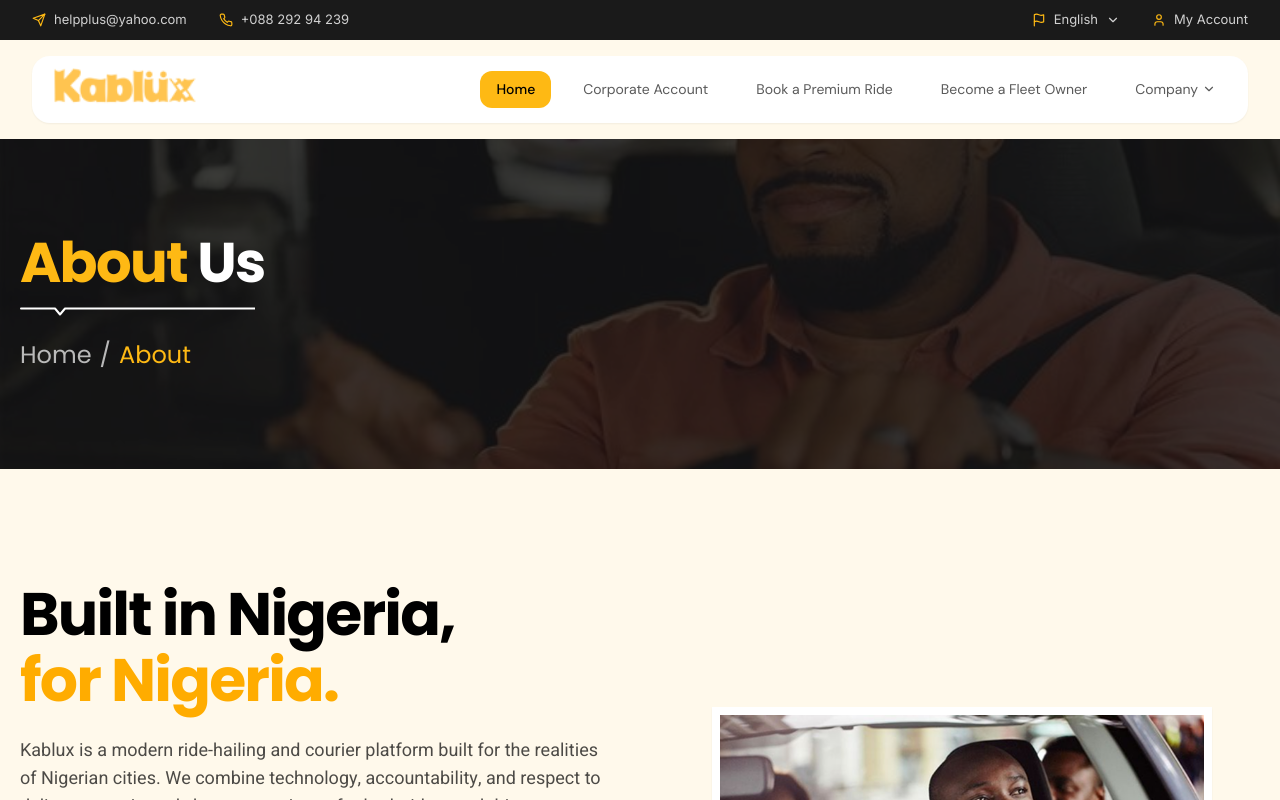
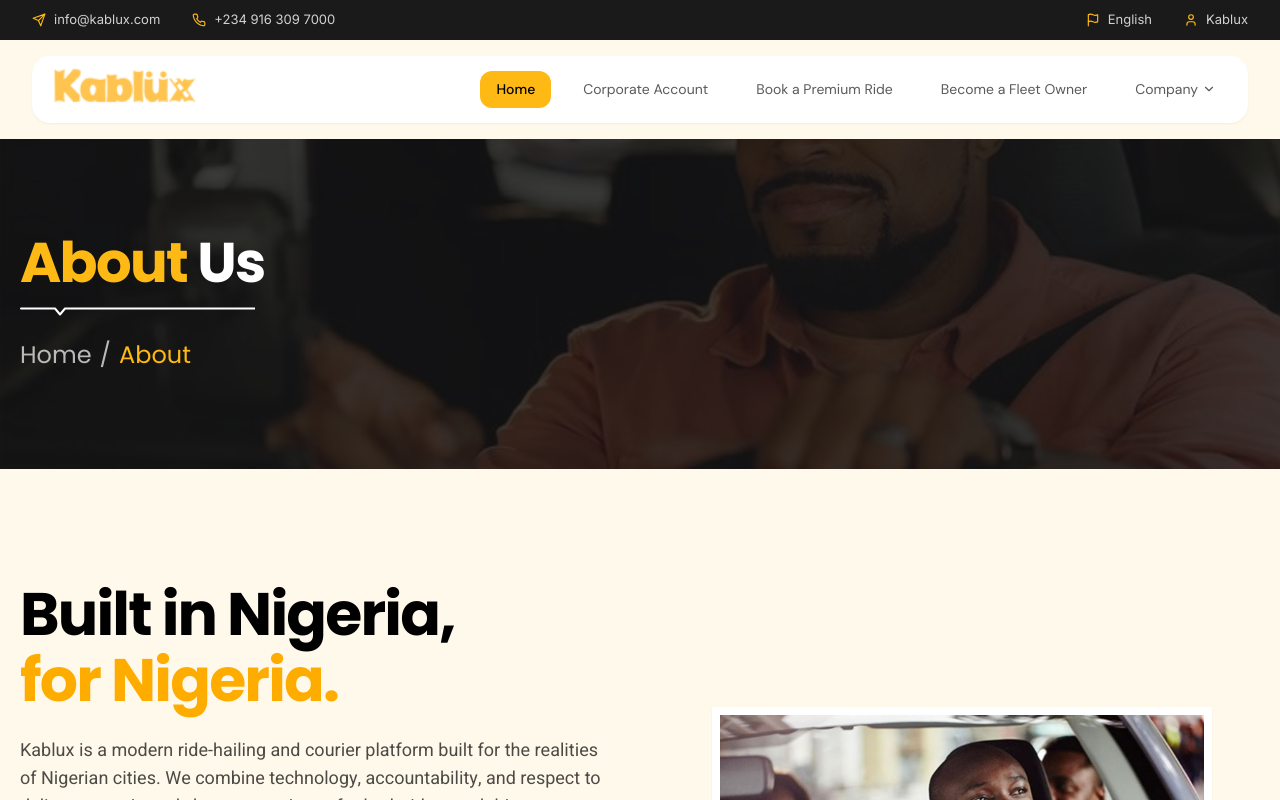
Before and after one commit to Kablux/Kablux-website-app, a Next.js app: page /about in a window 1280 px wide. Shown: the top 800 px of the page. Built offline with nearby package versions, Linux system fonts and the light colour scheme.

Commit message:
fix typos

```diff
--- a/components/PageHeader.tsx
+++ b/components/PageHeader.tsx
@@ -26,24 +26,23 @@
         <div className="flex items-center gap-8">
           <div className="flex items-center gap-2">
             <Send size={14} className="text-primary" />
-            <span>helpplus@yahoo.com</span>
+            <span>info@kablux.com</span>
           </div>
           <div className="flex items-center gap-2">
             <Phone size={14} className="text-primary" />
-            <span>+088 292 94 239</span>
+            <span>+234 916 309 7000</span>
           </div>
         </div>
 
         {/* Right Side: Language & Account */}
         <div className="flex items-center gap-8">
-          <div className="flex cursor-pointer items-center gap-2 transition-colors hover:text-white">
+          <div className="flex items-center gap-2 transition-colors hover:text-white">
             <Flag size={14} className="text-primary" />
             <span>English</span>
-            <ChevronDown size={14} />
           </div>
           <div className="flex cursor-pointer items-center gap-2 transition-colors hover:text-white">
             <User size={14} className="text-primary" />
-            <span>My Account</span>
+            <span>Kablux</span>
           </div>
         </div>
       </div>
--- a/components/contact/ContactInfo.tsx
+++ b/components/contact/ContactInfo.tsx
@@ -64,7 +64,7 @@
               </span>
 
               <div className="flex flex-col">
-                <h3 className="font-poppins text-2xl font-bold text-gray-900">
+                <h3 className="font-poppins sm:text-[18px] font-semibold text-gray-900">
                   {card.label}
                 </h3>
                 <p className="mt-1 font-poppins text-[15px] text-gray-500">
```
